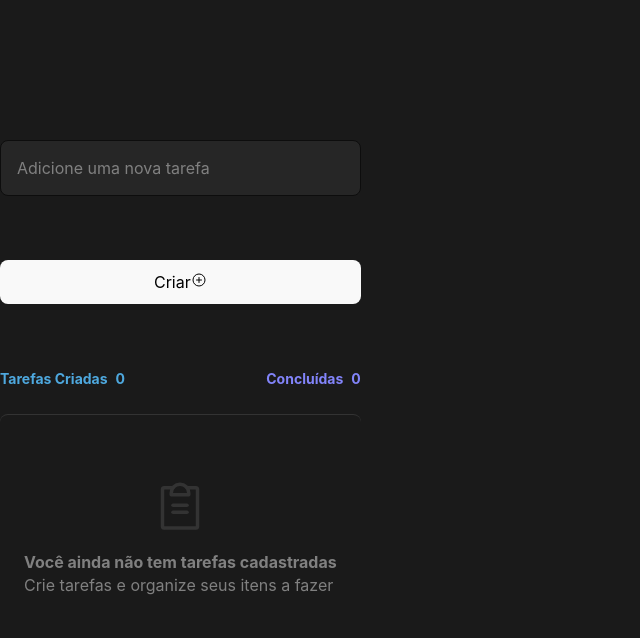
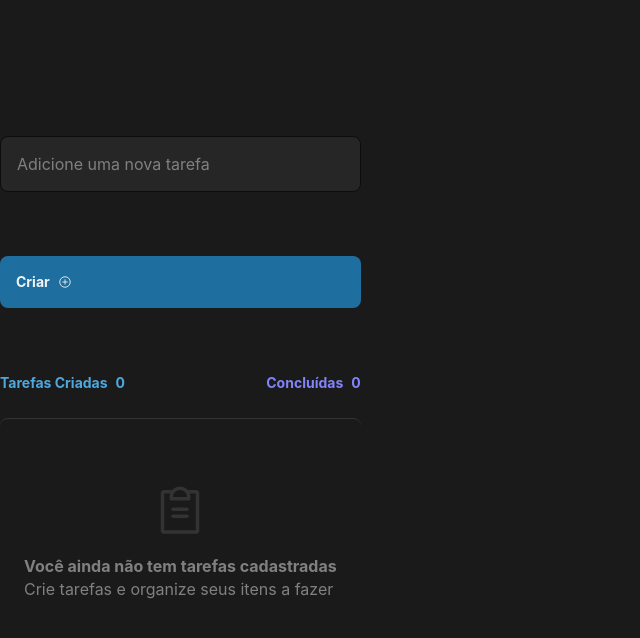
Before and after one commit to ryanadriel/todo-list, a React (Vite) app: page / in a window 1280 px wide. Shown: the top 638 px of the page, without its empty margins (0-640 px from the left). Built offline with nearby package versions, Linux system fonts and the light colour scheme.

Commit message:
feat: create tasks components and module css

```diff
--- a/src/App.css
+++ b/src/App.css
@@ -13,6 +13,8 @@
   --gray-700: #0D0D0D;
 
   --danger: #E25858;
+
+  font-size: 62.5%;
 }
 
 * {
@@ -30,6 +32,6 @@ body {
 body, input, textarea, button {
   font-family: "Inter", sans-serif;
   font-weight: 400;
-  font-size: 1rem;
+  font-size: 1.6rem;
   line-height: 140%;
 }
--- a/src/App.module.css
+++ b/src/App.module.css
@@ -1,14 +1,8 @@
 .wrapper {
-  max-width: 46rem;
-  margin: -1.6875rem auto;
+  max-width: 73.6rem;
+  margin: -2.7rem auto;
 
   display: flex;
   flex-direction: column;
-  gap: 4rem;
+  gap: 6.4rem;
 }
-
-.tasks {
-  display: flex;
-  flex-direction: column;
-  gap: 1.5rem;
-}
--- a/src/App.tsx
+++ b/src/App.tsx
@@ -2,8 +2,7 @@ import './App.css'
 import { NewTask } from './components/NewTask'
 
 import styles from './App.module.css'
-import { Info } from './components/Info'
-import { Empty } from './components/Empty'
+import { Tasks } from './components/Tasks'
 
 
 function App() {
@@ -13,10 +12,7 @@ function App() {
       <div className={styles.wrapper}>
         <NewTask />
 
-        <div className={styles.tasks}>
-          <Info />
-          <Empty />
-        </div>
+        <Tasks />
       </div>
     </>
   )
--- a/src/components/Empty.module.css
+++ b/src/components/Empty.module.css
@@ -2,16 +2,16 @@
   display: flex;
   flex-direction: column;
   align-items: center;
-  gap: 1rem;
+  gap: 1.6rem;
 
-  padding: 4rem 1.5rem;
+  padding: 6.4rem 2.4rem;
   border-radius: 8px;
   border-top: 1px solid var(--gray-400);
 }
 
 .empty svg {
-  width: 3.5rem;
-  height: 3.5rem;
+  width: 5.6rem;
+  height: 5.6rem;
 
   color: var(--gray-400);
 }
--- a/src/components/Header.module.css
+++ b/src/components/Header.module.css
@@ -2,9 +2,9 @@
   background: var(--gray-700);
   display: flex;
   justify-content: center;
-  padding: 4.5rem 0 5rem;
+  padding: 7.2rem 0 8rem;
 }
 
 .header img {
-  height: 3rem;
+  height: 4.8rem;
 }
--- a/src/components/NewTask.module.css
+++ b/src/components/NewTask.module.css
@@ -8,9 +8,32 @@
   background: var(--gray-500);
   border: 1px solid var(--gray-700);
   border-radius: 8px;
-  padding: 1rem;
+  padding: 1.6rem;
 
   &::placeholder {
     color: var(--gray-300);
   }
 }
+
+.button {
+  display: flex;
+  padding: 1.6rem;
+  align-items: center;
+  gap: 8px;
+
+  border: 0;
+  border-radius: 8px;
+
+  background: var(--blue-dark);
+
+  color: var(--gray-100);
+  font-size: 1.4rem;
+  font-weight: 700;
+
+  cursor: pointer;
+  transition: background-color 0.2s;
+
+  &:hover {
+    background: var(--blue);
+  }
+}
--- /dev/null
+++ b/src/components/Tasks.module.css
@@ -0,0 +1,32 @@
+.tasks {
+  display: flex;
+  flex-direction: column;
+  gap: 2.4rem;
+}
+
+.info {
+  display: flex;
+  justify-content: space-between;
+}
+
+.info div {
+  display: flex;
+  gap: 8px;
+
+  font-size: 1.4rem;
+}
+
+.info div span {
+  padding: 2px 8px;
+
+  border-radius: 999px;
+  background: var(--gray-400);
+}
+
+.created strong {
+  color: var(--blue);
+}
+
+.done strong {
+  color: var(--purple);
+}
--- /dev/null
+++ b/src/components/Tasks.tsx
@@ -0,0 +1,22 @@
+import { Empty } from './Empty'
+import styles from './Tasks.module.css'
+
+export function Tasks(){
+  return(
+    <div className={styles.tasks}>
+      <div className={styles.info}>
+        <div className={styles.created}>
+          <strong>Tarefas Criadas</strong>
+          <strong>0</strong>
+        </div>
+
+        <div className={styles.done}>
+          <strong>Concluídas</strong>
+          <strong>0</strong>
+        </div>
+      </div>
+
+      <Empty />
+    </div>
+  )
+}
```
